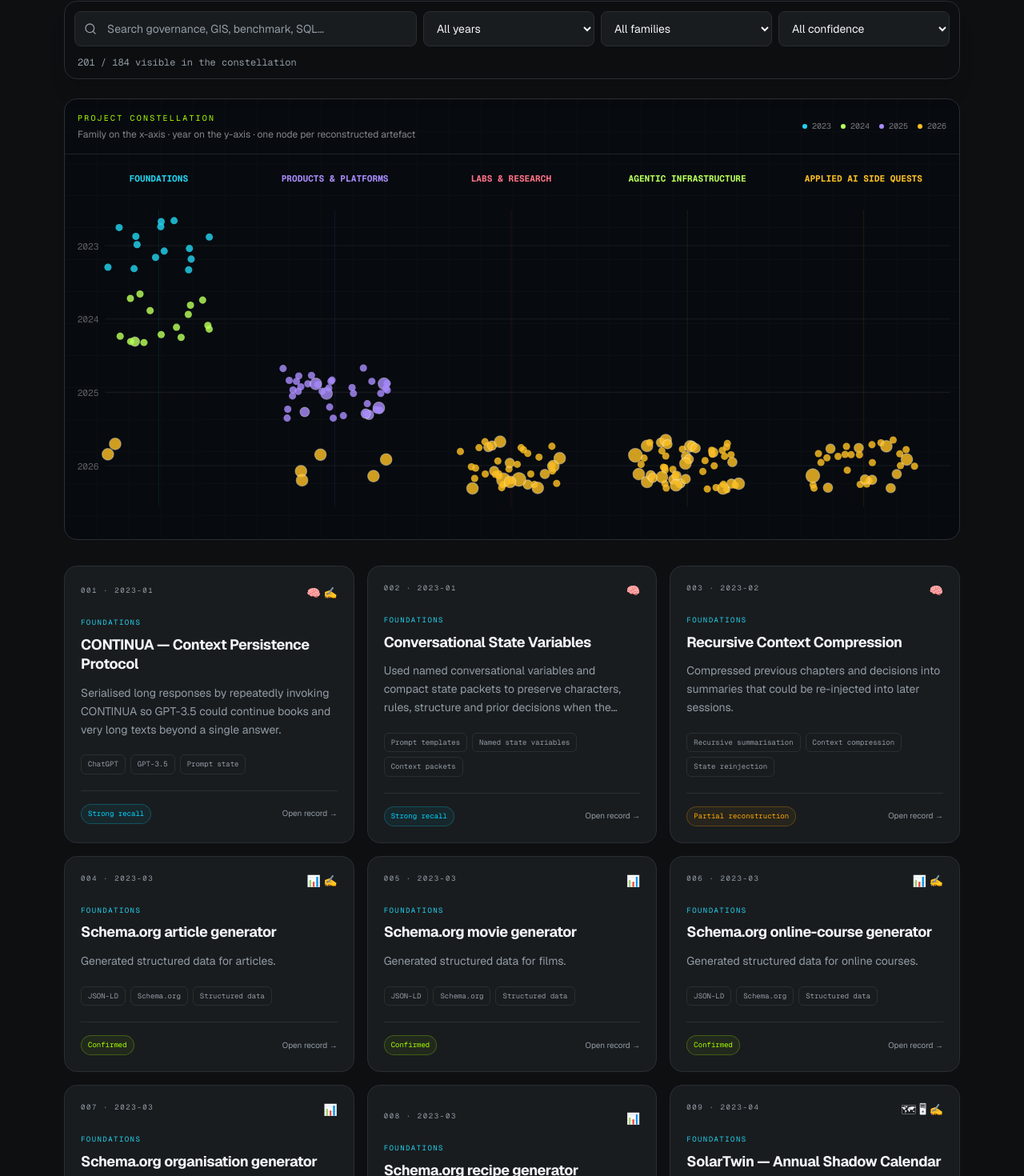
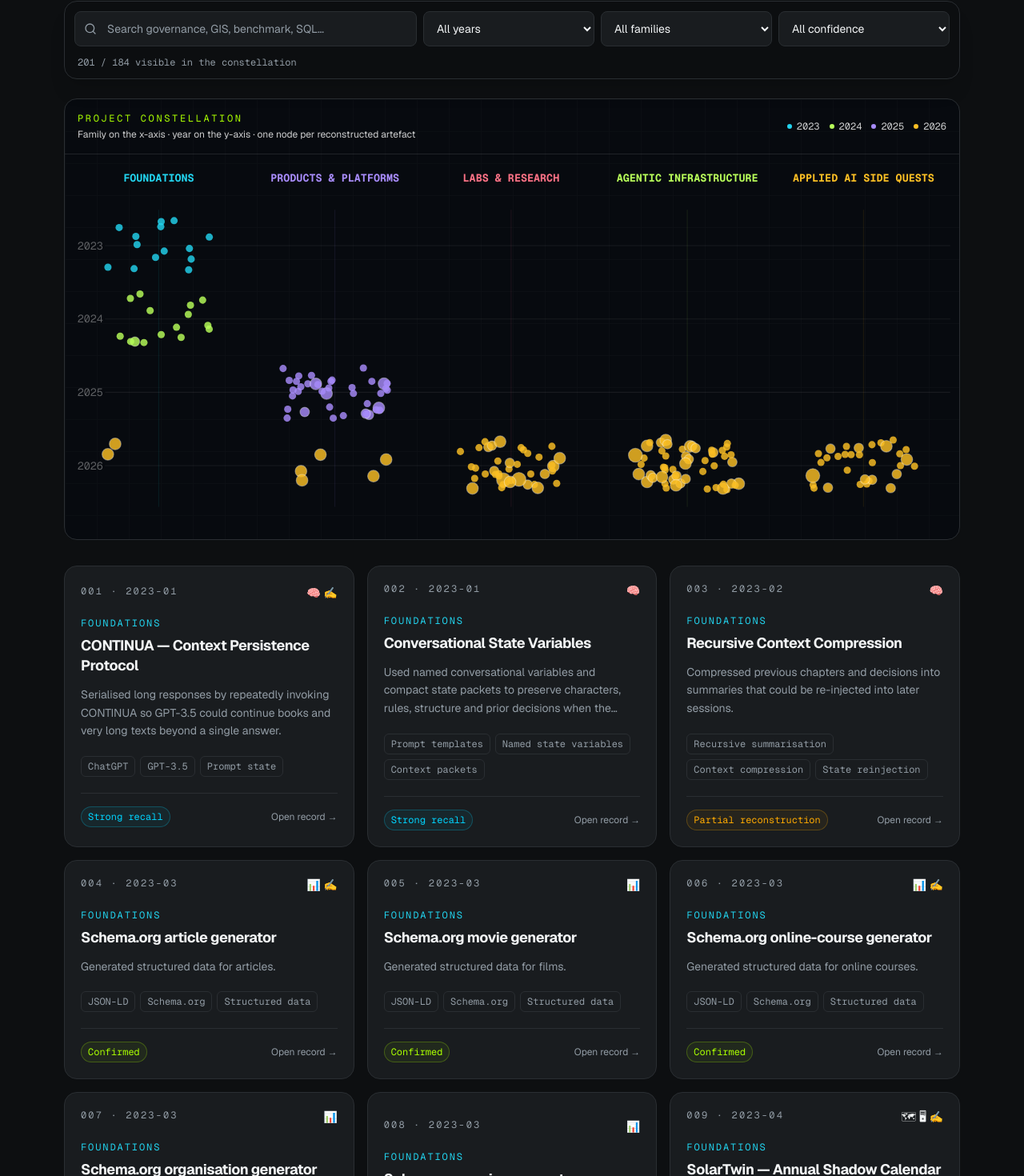
Before and after one commit to jandromani/alejandrobgn, a Next.js app: page /evolution in a window 1280 px wide. Shown: the part 5606-7076 px from the top of the page at 80% size. Built offline with nearby package versions, Linux system fonts and the light colour scheme.

Commit message:
fix(a11y): improve contrast and accessible large-document UI across remaining routes

```diff
--- a/components/evolution-explorer.tsx
+++ b/components/evolution-explorer.tsx
@@ -84,10 +84,10 @@ function Constellation({
       <div className="absolute inset-0 bg-grid opacity-15" aria-hidden="true" />
       <div className="relative flex flex-col gap-2 border-b border-white/10 px-4 py-4 sm:flex-row sm:items-center sm:justify-between">
         <div>
-          <p className="text-[10px] font-mono uppercase tracking-[0.22em] text-signal-green">Project constellation</p>
-          <p className="mt-1 text-xs text-white/50">Family on the x-axis · year on the y-axis · one node per reconstructed artefact</p>
+          <p className="text-xs font-mono uppercase tracking-[0.22em] text-signal-green">Project constellation</p>
+          <p className="mt-1 text-xs text-white/80">Family on the x-axis · year on the y-axis · one node per reconstructed artefact</p>
         </div>
-        <div className="flex flex-wrap gap-3 text-[10px] font-mono text-white/45">
+        <div className="flex flex-wrap gap-3 text-xs font-mono text-white/80">
           {[2023, 2024, 2025, 2026].map((year) => (
             <span key={year} className="inline-flex items-center gap-1.5">
               <span className="h-1.5 w-1.5 rounded-full" style={{ backgroundColor: yearColor[year] }} />
@@ -108,7 +108,7 @@ function Constellation({
           {[2023, 2024, 2025, 2026].map((year, index) => (
             <g key={year}>
               <line x1="45" x2="990" y1={102 + index * 82} y2={102 + index * 82} stroke="white" strokeOpacity=".065" />
-              <text x="14" y={106 + index * 82} fill="white" opacity=".34" className="font-mono text-[10px]">{year}</text>
+              <text x="14" y={106 + index * 82} fill="white" opacity=".34" className="font-mono text-xs">{year}</text>
             </g>
           ))}
           {evolutionFamilies.map((family, index) => (
@@ -119,7 +119,7 @@ function Constellation({
                 y="30"
                 fill={familyColor[family]}
                 textAnchor="middle"
-                className="font-mono text-[10px] font-bold"
+                className="font-mono text-xs font-bold"
               >
                 {family.toUpperCase()}
               </text>
@@ -146,10 +146,10 @@ function Constellation({
           {hovered && (
             <g transform={`translate(${Math.min(hovered.x + 12, 720)} ${Math.max(hovered.y - 52, 42)})`} pointerEvents="none">
               <rect width="250" height="54" rx="8" fill="#11151c" stroke="white" strokeOpacity=".18" />
-              <text x="12" y="20" fill="white" className="font-mono text-[10px] font-bold">
+              <text x="12" y="20" fill="white" className="font-mono text-xs font-bold">
                 {hovered.record.displayName.length > 35 ? `${hovered.record.displayName.slice(0, 35)}…` : hovered.record.displayName}
               </text>
-              <text x="12" y="39" fill="white" opacity=".48" className="font-mono text-[9px]">
+              <text x="12" y="39" fill="white" opacity=".48" className="font-mono text-xs">
                 {hovered.record.year} · {hovered.record.family}
               </text>
             </g>
@@ -207,7 +207,7 @@ function ProjectDrawer({
       <button className="absolute inset-0 cursor-default bg-black/70 backdrop-blur-sm" onClick={onClose} aria-label="Close artefact details" />
       <article className="absolute inset-y-0 right-0 w-full max-w-3xl overflow-y-auto border-l border-border bg-background shadow-2xl">
         <header className="sticky top-0 z-10 flex items-center justify-between gap-3 border-b border-border bg-background/90 px-4 py-3 backdrop-blur-md md:px-7">
-          <p className="font-mono text-[10px] uppercase tracking-[0.18em] text-muted-foreground">
+          <p className="font-mono text-xs uppercase tracking-[0.18em] text-muted-foreground">
             Public-safe record · {String(record.id).padStart(3, "0")} / {evolutionRecords.length}
           </p>
           <div className="flex items-center gap-2">
@@ -237,7 +237,7 @@ function ProjectDrawer({
               </span>
             ))}
           </div>
-          <p className="mt-7 font-mono text-[10px] uppercase tracking-[0.2em] text-signal-cyan">
+          <p className="mt-7 font-mono text-xs uppercase tracking-[0.2em] text-signal-cyan">
             {record.type} · {record.category} · {record.date}
           </p>
           <h2 id="artifact-title" className="mt-3 text-3xl font-bold leading-tight text-foreground md:text-5xl">
@@ -245,7 +245,7 @@ function ProjectDrawer({
           </h2>
           <div className="mt-5 flex flex-wrap gap-2">
             {record.patterns.map((pattern) => (
-              <span key={pattern} className="rounded-full border border-border bg-card px-3 py-1 text-[10px] font-mono text-muted-foreground">
+              <span key={pattern} className="rounded-full border border-border bg-card px-3 py-1 text-xs font-mono text-muted-foreground">
                 {pattern}
               </span>
             ))}
@@ -253,18 +253,18 @@ function ProjectDrawer({
           <p className="mt-7 text-lg leading-relaxed text-muted-foreground">{record.description}</p>
 
           <section className="mt-10 rounded-2xl border border-signal-green/20 bg-signal-green/[0.045] p-6">
-            <p className="text-[10px] font-mono uppercase tracking-[0.2em] text-signal-green">What this demonstrates</p>
+            <p className="text-xs font-mono uppercase tracking-[0.2em] text-signal-green">What this demonstrates</p>
             <p className="mt-3 leading-relaxed text-foreground">{record.professionalSignal}</p>
           </section>
 
           <div className="mt-10 grid gap-8">
             <section>
-              <h3 className="text-[10px] font-mono uppercase tracking-[0.2em] text-signal-cyan">Why it mattered</h3>
+              <h3 className="text-xs font-mono uppercase tracking-[0.2em] text-signal-cyan">Why it mattered</h3>
               <p className="mt-3 leading-relaxed text-muted-foreground">{record.whyItMatters}</p>
             </section>
 
             <section>
-              <h3 className="text-[10px] font-mono uppercase tracking-[0.2em] text-signal-cyan">Reconstructed system flow</h3>
+              <h3 className="text-xs font-mono uppercase tracking-[0.2em] text-signal-cyan">Reconstructed system flow</h3>
               <div className="mt-4 flex flex-col gap-2 sm:flex-row sm:items-center">
                 {record.architectureFlow.map((node, index) => (
                   <div key={`${node}-${index}`} className="contents">
@@ -278,7 +278,7 @@ function ProjectDrawer({
             </section>
 
             <section>
-              <h3 className="text-[10px] font-mono uppercase tracking-[0.2em] text-signal-cyan">Recovered technical stack</h3>
+              <h3 className="text-xs font-mono uppercase tracking-[0.2em] text-signal-cyan">Recovered technical stack</h3>
               <div className="mt-4 flex flex-wrap gap-2">
                 {record.techTags.map((technology) => (
                   <span key={technology} className="rounded-lg border border-signal-cyan/15 bg-signal-cyan/[0.045] px-3 py-2 text-xs font-mono text-foreground">
@@ -291,24 +291,24 @@ function ProjectDrawer({
 
             <section className="grid gap-3 sm:grid-cols-3">
               <div className="rounded-xl border border-border bg-card p-4">
-                <p className="text-[9px] font-mono uppercase tracking-wider text-muted-foreground">Complexity</p>
+                <p className="text-xs font-mono uppercase tracking-wider text-muted-foreground">Complexity</p>
                 <p className="mt-2 text-sm font-semibold text-foreground">{record.complexityScore} / 5</p>
                 <ScoreDots score={record.complexityScore} />
               </div>
               <div className="rounded-xl border border-border bg-card p-4">
-                <p className="text-[9px] font-mono uppercase tracking-wider text-muted-foreground">Maturity</p>
+                <p className="text-xs font-mono uppercase tracking-wider text-muted-foreground">Maturity</p>
                 <p className="mt-2 text-sm font-semibold text-foreground">{record.maturityLabel}</p>
                 <ScoreDots score={record.maturityScore} color="bg-signal-cyan" />
               </div>
               <div className="rounded-xl border border-border bg-card p-4">
-                <p className="text-[9px] font-mono uppercase tracking-wider text-muted-foreground">Autonomy</p>
+                <p className="text-xs font-mono uppercase tracking-wider text-muted-foreground">Autonomy</p>
                 <p className="mt-2 text-sm font-semibold text-foreground">{record.autonomyLabel}</p>
                 <ScoreDots score={Math.min(record.autonomyScore + 1, 5)} color="bg-signal-green" />
               </div>
             </section>
 
             <section className="rounded-2xl border border-border p-5">
-              <h3 className="text-[10px] font-mono uppercase tracking-[0.2em] text-muted-foreground">Evidence surface</h3>
+              <h3 className="text-xs font-mono uppercase tracking-[0.2em] text-muted-foreground">Evidence surface</h3>
               <p className="mt-3 font-medium text-foreground">{record.evidenceSurface}</p>
               {record.provenance ? (
                 <div className="mt-4 rounded-lg border border-border bg-background p-4 text-sm leading-6">
@@ -333,18 +333,18 @@ function ProjectDrawer({
                 </p>
               )}
               <div className="mt-4 flex flex-wrap gap-2">
-                <span className={`rounded-full border px-3 py-1 text-[10px] font-mono ${confidenceClass[record.confidence]}`}>
+                <span className={`rounded-full border px-3 py-1 text-xs font-mono ${confidenceClass[record.confidence]}`}>
                   {record.confidence}
                 </span>
-                <span className="rounded-full border border-border bg-card px-3 py-1 text-[10px] font-mono text-muted-foreground">{record.status}</span>
-                <span className="rounded-full border border-border bg-card px-3 py-1 text-[10px] font-mono text-muted-foreground">{record.model.label}</span>
+                <span className="rounded-full border border-border bg-card px-3 py-1 text-xs font-mono text-muted-foreground">{record.status}</span>
+                <span className="rounded-full border border-border bg-card px-3 py-1 text-xs font-mono text-muted-foreground">{record.model.label}</span>
               </div>
               <p className="mt-4 text-xs leading-relaxed text-muted-foreground">{record.model.note}</p>
               {record.notes && <p className="mt-3 text-xs leading-relaxed text-signal-amber">Recovery note: {record.notes}</p>}
             </section>
 
             <section>
-              <h3 className="text-[10px] font-mono uppercase tracking-[0.2em] text-signal-cyan">Roles exercised</h3>
+              <h3 className="text-xs font-mono uppercase tracking-[0.2em] text-signal-cyan">Roles exercised</h3>
               <div className="mt-3 flex flex-wrap gap-2">
                 {record.roles.map((role) => (
                   <span key={role} className="rounded-full border border-signal-amber/20 bg-signal-amber/[0.04] px-3 py-1.5 text-xs text-foreground">
@@ -482,22 +482,22 @@ export function EvolutionExplorer({ initialArtifact }: { initialArtifact?: numbe
               className="card-lift group min-h-[260px] rounded-2xl border border-border bg-card p-5 text-left focus-visible:outline-none focus-visible:ring-2 focus-visible:ring-ring"
             >
               <div className="flex items-start justify-between gap-3">
-                <p className="font-mono text-[9px] uppercase tracking-[0.18em] text-muted-foreground">
+                <p className="font-mono text-xs uppercase tracking-[0.18em] text-muted-foreground">
                   {String(record.id).padStart(3, "0")} · {record.date}
                 </p>
                 <span className="text-sm">{record.symbols.slice(0, 3).map((symbol) => symbol.icon).join(" ")}</span>
               </div>
-              <p className="mt-5 text-[9px] font-mono uppercase tracking-[0.16em]" style={{ color: familyColor[record.family] }}>{record.family}</p>
+              <p className="mt-5 text-xs font-mono uppercase tracking-[0.16em]" style={{ color: familyColor[record.family] }}>{record.family}</p>
               <h3 className="mt-2 text-lg font-bold leading-snug text-foreground transition-colors group-hover:text-accent">{record.displayName}</h3>
               <p className="mt-3 line-clamp-3 text-sm leading-relaxed text-muted-foreground">{record.description}</p>
               <div className="mt-5 flex flex-wrap gap-1.5">
                 {record.techTags.slice(0, 3).map((technology) => (
-                  <span key={technology} className="rounded-md border border-border px-2 py-1 text-[9px] font-mono text-muted-foreground">{technology}</span>
+                  <span key={technology} className="rounded-md border border-border px-2 py-1 text-xs font-mono text-muted-foreground">{technology}</span>
                 ))}
               </div>
               <div className="mt-5 flex items-center justify-between border-t border-border pt-4">
-                <span className={`rounded-full border px-2 py-1 text-[9px] font-mono ${confidenceClass[record.confidence]}`}>{record.confidence}</span>
-                <span className="text-[10px] text-muted-foreground transition-colors group-hover:text-foreground">Open record →</span>
+                <span className={`rounded-full border px-2 py-1 text-xs font-mono ${confidenceClass[record.confidence]}`}>{record.confidence}</span>
+                <span className="text-xs text-muted-foreground transition-colors group-hover:text-foreground">Open record →</span>
               </div>
             </button>
           ))}
```
